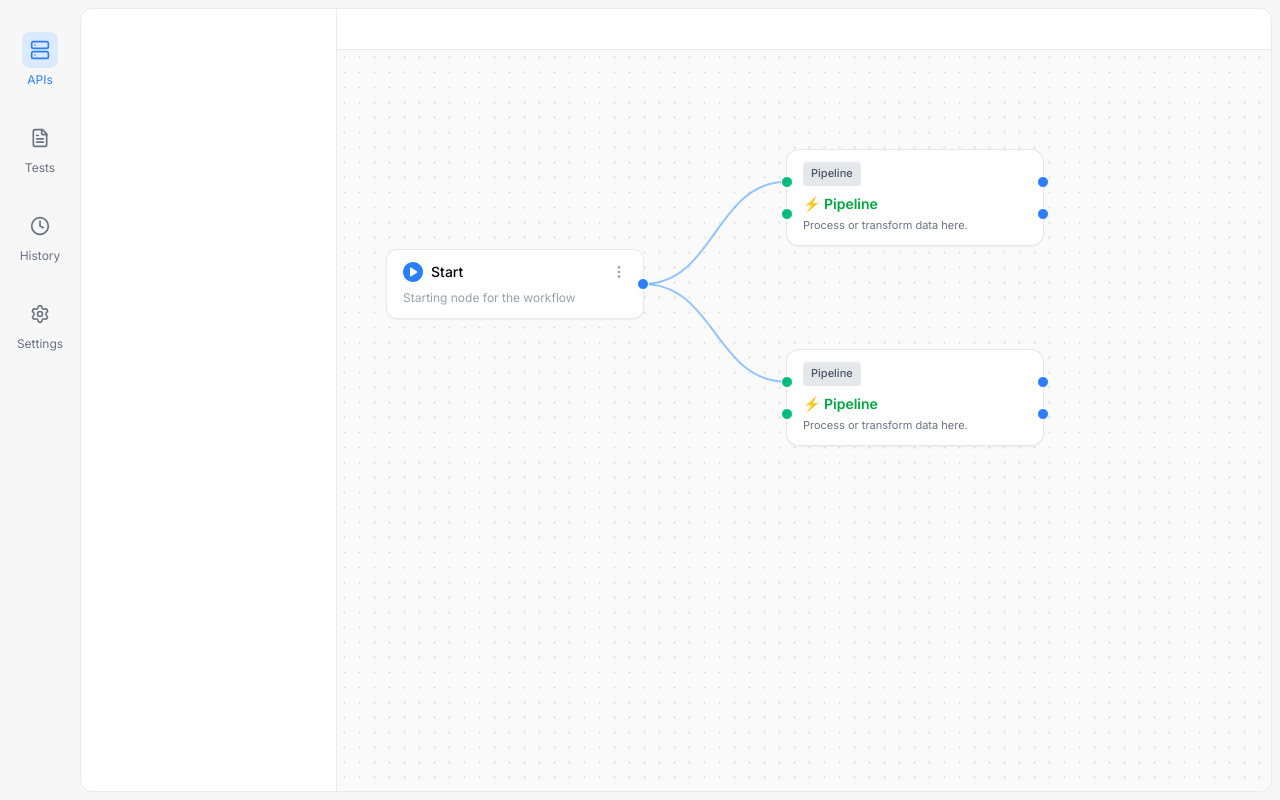
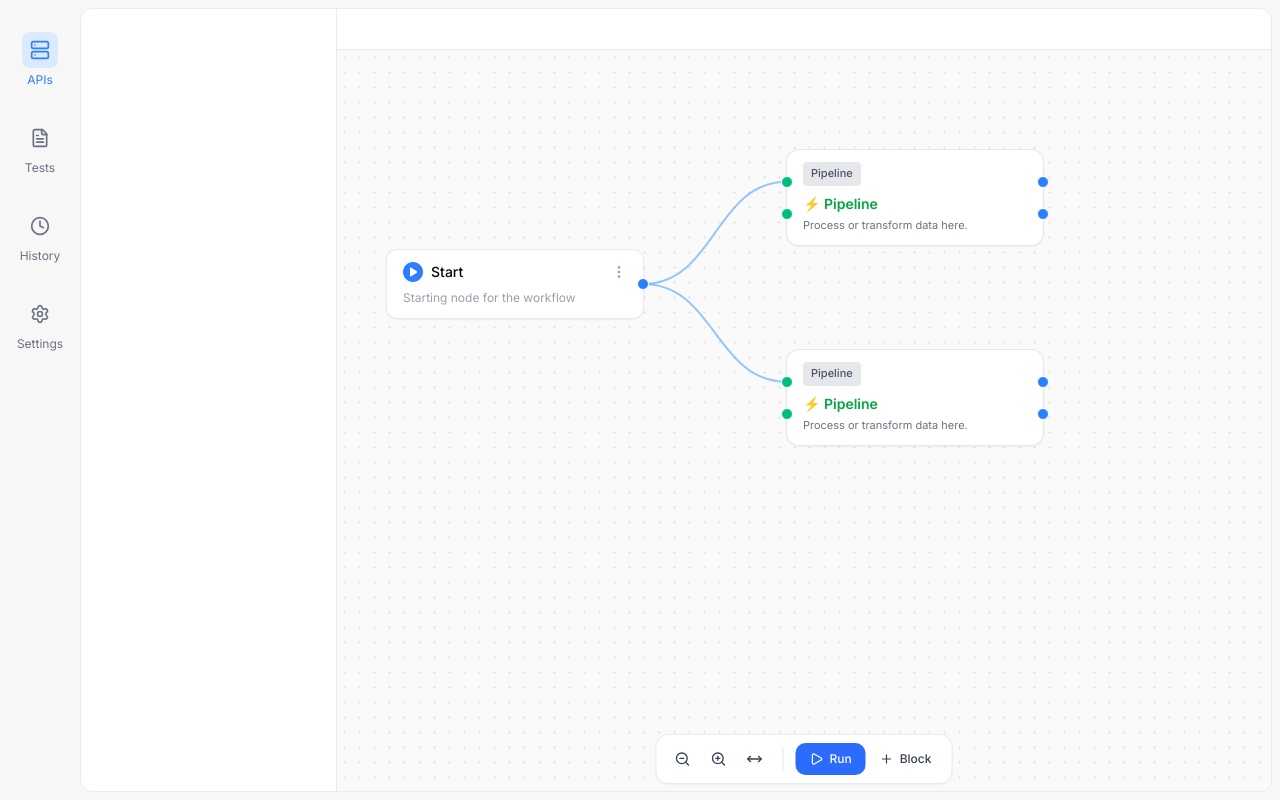
Before and after one commit to surajchopra16/apiflows-client, a React (Vite) app: page / in a window 1280 px wide. Built offline with nearby package versions, Linux system fonts and the light colour scheme.

Commit message:
Add zoom and fit view functionality to Flow component with toolbar controls

```diff
--- a/src/components/Flow.tsx
+++ b/src/components/Flow.tsx
@@ -1,4 +1,5 @@
 import React, { useState, useRef, useLayoutEffect } from "react";
+import { Plus, ZoomIn, ZoomOut, MoveHorizontal, Play } from "lucide-react";
 import PipelineNode from "./PipelineNode.tsx";
 import StartNode from "./StartNode.tsx";
 
@@ -28,7 +29,7 @@ const nodeRegistry: Record<string, any> = {
 const Flow = () => {
     /** Canvas position and scale */
     const [position, setPosition] = useState({ x: 0, y: 0 });
-    const [scale] = useState(1);
+    const [scale, setScale] = useState(1);
 
     /** Nodes */
     const [nodes, setNodes] = useState<Node[]>([
@@ -49,12 +50,67 @@ const Flow = () => {
     const svgRef = useRef<SVGSVGElement>(null);
     const tempConnectorRef = useRef<SVGPathElement>(null);
 
-    // Force re-render after layout to ensure refs are set
-    const [, setLayoutReady] = useState(false);
-    useLayoutEffect(() => setLayoutReady(true), []);
+    /** Update connectors on scale change */
+    useLayoutEffect(() => {
+        const svg = svgRef.current;
+        if (!svg) return;
 
-    /** Get canvas position from screen coordinates */
-    const getCanvasPosition = (x: number, y: number) => {
+        connectors.forEach((connector) => {
+            const connectorElement = svg.querySelector(
+                `[data-connector-id="${connector.id}"] path`
+            );
+            if (!connectorElement) return;
+
+            const sourcePos = getPortPosition("output", connector.source, connector.sourcePort);
+            const targetPos = getPortPosition("input", connector.target, connector.targetPort);
+            const { d } = getConnectorGeometry(sourcePos, targetPos);
+
+            connectorElement.setAttribute("d", d);
+        });
+    }, [scale, position]);
+
+    /** Handle the zooming out of the canvas */
+    const handleZoomOut = () => {
+        setScale((prev) => Math.max(0.75, prev - 0.05));
+    };
+
+    /** Handle the zooming in of the canvas */
+    const handleZoomIn = () => {
+        setScale((prev) => Math.min(1.25, prev + 0.05));
+    };
+
+    /** Handle fitting the view to the nodes */
+    const handleFitView = () => {
+        const canvas = canvasRef.current;
+        if (!canvas) return;
+
+        // Calculate the bounding box
+        const padding = 50;
+        const minX = Math.min(...nodes.map((n) => n.position.x)) - padding;
+        const minY = Math.min(...nodes.map((n) => n.position.y)) - padding;
+        const maxX = Math.max(...nodes.map((n) => n.position.x + 250)) + padding;
+        const maxY = Math.max(...nodes.map((n) => n.position.y + 150)) + padding;
+
+        const boundingBoxWidth = Math.max(1, maxX - minX);
+        const boundingBoxHeight = Math.max(1, maxY - minY);
+
+        // Calculate the new scale
+        const scaleX = canvas.clientWidth / boundingBoxWidth;
+        const scaleY = canvas.clientHeight / boundingBoxHeight;
+        const newScale = Math.min(1, Math.max(0.75, Math.min(scaleX, scaleY)));
+
+        // Calculate the new position
+        const newPosition = {
+            x: canvas.clientWidth / 2 - (minX + boundingBoxWidth / 2) * newScale,
+            y: canvas.clientHeight / 2 - (minY + boundingBoxHeight / 2) * newScale
+        };
+
+        setScale(newScale);
+        setPosition(newPosition);
+    };
+
+    /** Convert the screen coordinates to canvas coordinates */
+    const convertToCanvasPosition = (x: number, y: number) => {
         const canvas = canvasRef.current;
         if (!canvas) return { x: 0, y: 0 };
 
@@ -65,18 +121,12 @@ const Flow = () => {
         };
     };
 
-    /** Get the center position of an element relative to the canvas */
-    const getElementCanvasPosition = (element: Element) => {
-        const canvas = canvasRef.current;
-        if (!canvas) return { x: 0, y: 0 };
-
-        const elementRect = element.getBoundingClientRect();
-        const canvasRect = canvas.getBoundingClientRect();
-
-        return {
-            x: (elementRect.left + elementRect.width / 2 - canvasRect.left - position.x) / scale,
-            y: (elementRect.top + elementRect.height / 2 - canvasRect.top - position.y) / scale
-        };
+    /** Get the element position relative to the canvas */
+    const getElementPosition = (element: Element) => {
+        const rect = element.getBoundingClientRect();
+        const x = rect.left + rect.width / 2;
+        const y = rect.top + rect.height / 2;
+        return convertToCanvasPosition(x, y);
     };
 
     /** Get the port position relative to the canvas */
@@ -87,17 +137,10 @@ const Flow = () => {
         const node = canvas.querySelector(`[data-node-id="${nodeId}"]`);
         if (!node) return { x: 0, y: 0 };
 
-        const cls = type === "input" ? ".input-port" : ".output-port";
-        const port = node.querySelector(`${cls}[data-${type}-port-id="${portId}"]`);
-        const measure = port ?? node;
+        const cls = type === "input" ? "input-port" : "output-port";
+        const port = node.querySelector(`.${cls}[data-${type}-port-id="${portId}"]`) || node;
 
-        const portRect = measure.getBoundingClientRect();
-        const canvasRect = canvas.getBoundingClientRect();
-
-        return {
-            x: (portRect.left + portRect.width / 2 - canvasRect.left - position.x) / scale,
-            y: (portRect.top + portRect.height / 2 - canvasRect.top - position.y) / scale
-        };
+        return getElementPosition(port);
     };
 
     /** Get the connector geometry (Bézier curve) */
@@ -130,8 +173,8 @@ const Flow = () => {
         const nodeId = node.getAttribute("data-node-id") as string;
         const outputPortId = outputPort.getAttribute("data-output-port-id") as string;
 
-        const sourcePos = getElementCanvasPosition(outputPort);
-        const targetPos = getCanvasPosition(event.clientX, event.clientY);
+        const sourcePos = getElementPosition(outputPort);
+        const targetPos = convertToCanvasPosition(event.clientX, event.clientY);
         const { d } = getConnectorGeometry(sourcePos, targetPos);
 
         if (tempConnectorRef.current) {
@@ -141,7 +184,7 @@ const Flow = () => {
 
         /** Handle pointer move to update the temporary connector */
         const handlePointerMove = (moveEvent: PointerEvent) => {
-            const newTargetPos = getCanvasPosition(moveEvent.clientX, moveEvent.clientY);
+            const newTargetPos = convertToCanvasPosition(moveEvent.clientX, moveEvent.clientY);
             const { d } = getConnectorGeometry(sourcePos, newTargetPos);
             if (tempConnectorRef.current) tempConnectorRef.current.setAttribute("d", d);
         };
@@ -205,11 +248,11 @@ const Flow = () => {
 
         inputPorts.forEach((port) => {
             const pid = port.getAttribute("data-input-port-id") as string;
-            inputPositions[pid] = getElementCanvasPosition(port);
+            inputPositions[pid] = getElementPosition(port);
         });
         outputPorts.forEach((port) => {
             const pid = port.getAttribute("data-output-port-id") as string;
-            outputPositions[pid] = getElementCanvasPosition(port);
+            outputPositions[pid] = getElementPosition(port);
         });
 
         /** handle pointer move to drag the node */
@@ -281,8 +324,10 @@ const Flow = () => {
 
             if (canvasRef.current)
                 canvasRef.current.style.backgroundPosition = `${startPos.x + dx}px ${startPos.y + dy}px`;
-            if (contentRef.current)
+            if (contentRef.current) {
+                contentRef.current.style.transformOrigin = "0 0";
                 contentRef.current.style.transform = `translate(${startPos.x + dx}px, ${startPos.y + dy}px) scale(${scale})`;
+            }
         };
 
         /** Handle a pointer up to finalize panning */
@@ -352,7 +397,10 @@ const Flow = () => {
             <div
                 ref={contentRef}
                 className="h-full w-full"
-                style={{ transform: `translate(${position.x}px, ${position.y}px)`, scale: scale }}>
+                style={{
+                    transformOrigin: "0 0",
+                    transform: `translate(${position.x}px, ${position.y}px) scale(${scale})`
+                }}>
                 {/* SVG for connectors */}
                 <svg ref={svgRef} className="absolute inset-0 h-full w-full overflow-visible">
                     {/* Connectors */}
@@ -381,6 +429,53 @@ const Flow = () => {
                     );
                 })}
             </div>
+
+            {/* Bottom toolbar */}
+            <div className="absolute bottom-12 left-1/2 z-10 -translate-x-1/2">
+                <div className="flex items-center gap-1 rounded-xl bg-white px-2.5 py-2 shadow-sm ring-1 ring-[#EBEBEB]">
+                    {/* Zoom Out */}
+                    <button
+                        aria-label="Zoom Out"
+                        className="rounded-10 flex h-8 w-8 items-center justify-center text-gray-700 transition hover:bg-zinc-100 hover:text-gray-900 active:scale-95"
+                        onClick={handleZoomOut}>
+                        <ZoomOut size={16} />
+                    </button>
+
+                    {/* Zoom In */}
+                    <button
+                        aria-label="Zoom In"
+                        className="rounded-10 flex h-8 w-8 items-center justify-center text-gray-700 transition hover:bg-zinc-100 hover:text-gray-900 active:scale-95"
+                        onClick={handleZoomIn}>
+                        <ZoomIn size={16} />
+                    </button>
+
+                    {/* Fit View */}
+                    <button
+                        aria-label="Fit View"
+                        className="rounded-10 flex h-8 w-8 items-center justify-center text-gray-700 transition hover:bg-zinc-100 hover:text-gray-900 active:scale-95"
+                        onClick={handleFitView}>
+                        <MoveHorizontal size={16} />
+                    </button>
+
+                    <div className="mx-2 h-6 w-px bg-neutral-200" />
+
+                    {/* Run */}
+                    <button
+                        title="Run Flow"
+                        className="rounded-10 inline-flex h-8 items-center justify-center gap-1.5 bg-blue-600/90 px-3.5 text-xs font-medium text-white transition focus:outline-none active:scale-95">
+                        <Play size={14} />
+                        Run
+                    </button>
+
+                    {/* Add Block */}
+                    <button
+                        title="Add Block"
+                        className="rounded-10 inline-flex h-8 items-center justify-center gap-1.5 px-2.5 text-xs leading-none font-medium text-gray-700 transition hover:bg-zinc-100 focus:outline-none active:scale-95">
+                        <Plus size={14} />
+                        Block
+                    </button>
+                </div>
+            </div>
         </div>
     );
 };
```
